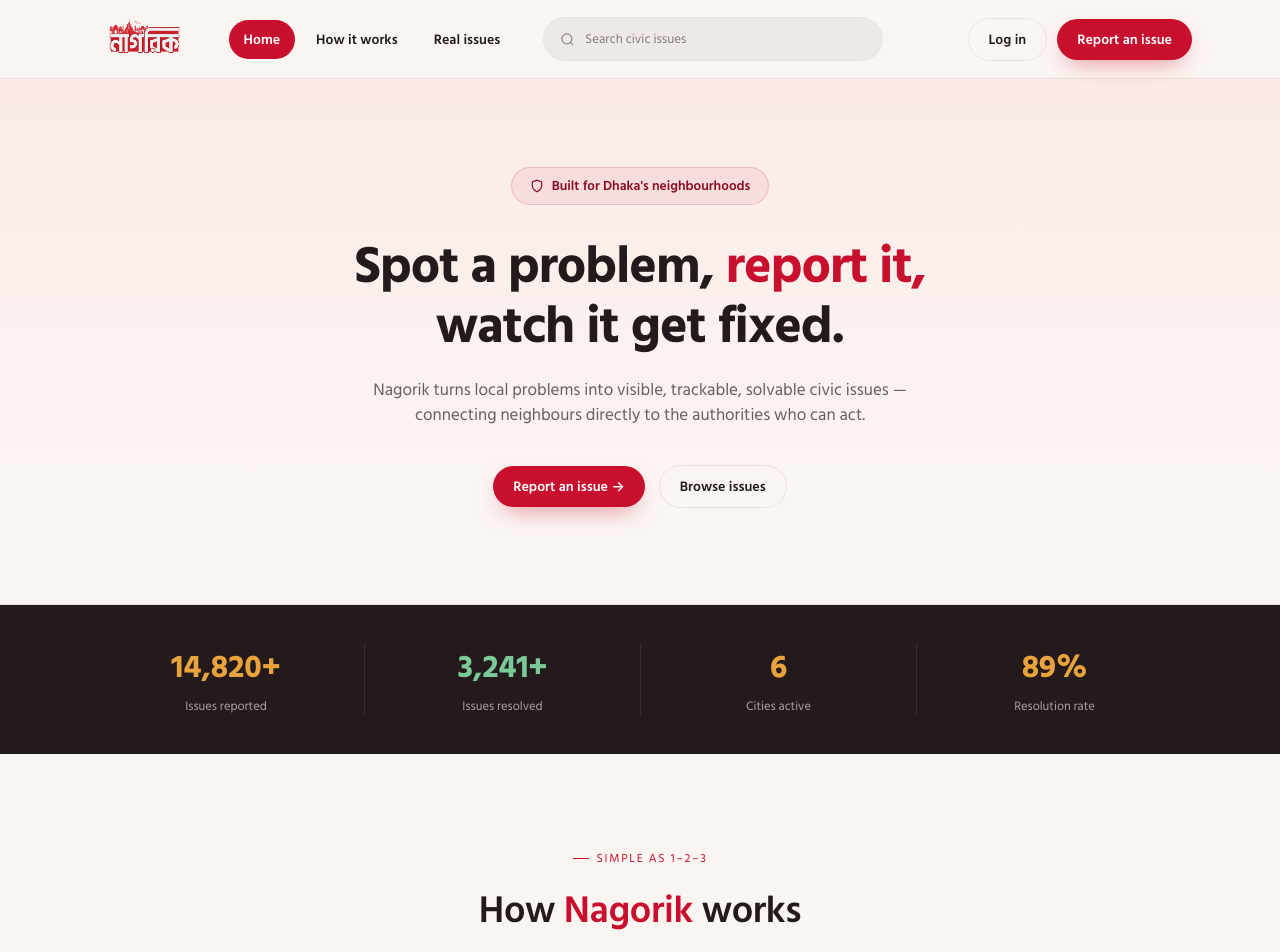
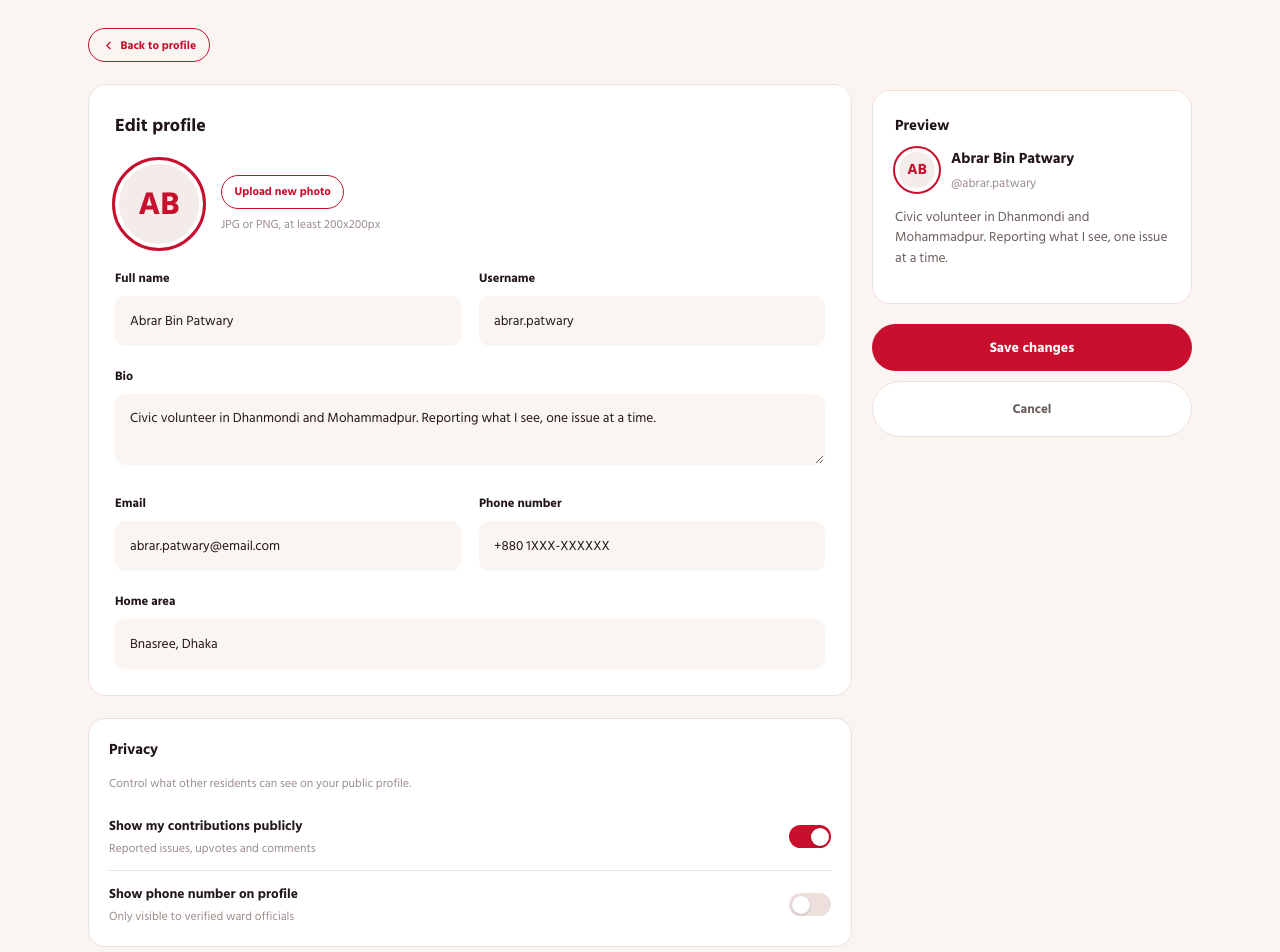
Before and after one commit to Akib-10/nagorik, a React (Vite) app in the folder frontend/: page /edit_profile in a window 1280 px wide. Before the commit this address led to /. Shown: the top 952 px of the page. Built offline with nearby package versions, Linux system fonts and the light colour scheme.

Commit message:
Profile Edit Page added

```diff
--- a/frontend/src/App.jsx
+++ b/frontend/src/App.jsx
@@ -3,6 +3,7 @@
 import Login from './pages/Login.jsx'
 import BrowseFeed from './pages/BrowseFeed.jsx'
 import UserProfile from './pages/UserProfile.jsx'
+import ProfileEdit from './pages/ProfileEdit.jsx'
 import ReportIssue from './pages/ReportIssue.jsx'
 
 export default function App() {
@@ -12,6 +13,7 @@
       <Route path="/login" element={<Login />} />
       <Route path="/browse_feed" element={<BrowseFeed />} />
       <Route path="/user" element={<UserProfile />} />
+      <Route path="/edit_profile" element={<ProfileEdit />} />
       <Route path="/report" element={<ReportIssue />} />
       <Route path="*" element={<Navigate to="/" replace />} />
     </Routes>
--- /dev/null
+++ b/frontend/src/pages/ProfileEdit.jsx
@@ -0,0 +1,168 @@
+import { useEffect, useState } from 'react'
+import { Link } from 'react-router-dom'
+import usePageStyles from '../hooks/usePageStyles'
+
+const FIELD_DEFAULTS = {
+  fullName: 'Abrar Bin Patwary',
+  username: 'abrar.patwary',
+  bio: 'Civic volunteer in Dhanmondi and Mohammadpur. Reporting what I see, one issue at a time.',
+  email: 'abrar.patwary@email.com',
+  phone: '+880 1XXX-XXXXXX',
+  homeArea: 'Bnasree, Dhaka',
+}
+
+const SETTING_DEFAULTS = {
+  showContributions: true,
+  showPhone: false,
+}
+
+export default function ProfileEdit() {
+  usePageStyles('app')
+
+  useEffect(() => {
+    document.title = 'Edit Profile — নাগরিক'
+  }, [])
+
+  const [formData, setFormData] = useState(FIELD_DEFAULTS)
+  const [privacy, setPrivacy] = useState(SETTING_DEFAULTS)
+
+  const handleChange = (e) => {
+    const { name, value } = e.target
+    setFormData((prev) => ({ ...prev, [name]: value }))
+  }
+
+  const togglePrivacy = (key) => {
+    setPrivacy((prev) => ({ ...prev, [key]: !prev[key] }))
+  }
+
+  const initials = formData.fullName
+    .split(' ')
+    .filter(Boolean)
+    .slice(0, 2)
+    .map((w) => w[0])
+    .join('')
+    .toUpperCase()
+
+  return (
+    <div className="profile-wrap">
+      <Link
+        to="/user"
+        className="mini-pill ghost"
+        style={{ width: 'fit-content', marginBottom: '22px' }}
+      >
+        <svg width="13" height="13" viewBox="0 0 24 24" fill="none" stroke="currentColor" strokeWidth="2.4" strokeLinecap="round" strokeLinejoin="round">
+          <polyline points="15 18 9 12 15 6" />
+        </svg>
+        Back to profile
+      </Link>
+
+      <div className="main-layout" style={{ padding: 0, maxWidth: 'none', margin: 0 }}>
+        {/* LEFT COLUMN: Forms */}
+        <div>
+          <section className="form-card">
+            <h2 style={{ margin: 0, fontSize: '18px', fontWeight: 800, color: 'var(--heading)' }}>Edit profile</h2>
+
+            <div style={{ display: 'flex', alignItems: 'center', gap: '18px' }}>
+              <div className="avatar-lg">{initials || 'AB'}</div>
+              <div style={{ display: 'flex', flexDirection: 'column', gap: '6px' }}>
+                <button type="button" className="mini-pill ghost" style={{ width: 'fit-content' }}>
+                  Upload new photo
+                </button>
+                <p className="setting-desc" style={{ margin: 0 }}>JPG or PNG, at least 200x200px</p>
+              </div>
+            </div>
+
+            <div className="form-grid two">
+              <div className="field">
+                <label htmlFor="fullName">Full name</label>
+                <input id="fullName" type="text" name="fullName" value={formData.fullName} onChange={handleChange} />
+              </div>
+              <div className="field">
+                <label htmlFor="username">Username</label>
+                <input id="username" type="text" name="username" value={formData.username} onChange={handleChange} />
+              </div>
+            </div>
+
+            <div className="field">
+              <label htmlFor="bio">Bio</label>
+              <textarea id="bio" name="bio" rows="2" style={{ minHeight: '70px' }} value={formData.bio} onChange={handleChange} />
+            </div>
+
+            <div className="form-grid two">
+              <div className="field">
+                <label htmlFor="email">Email</label>
+                <input id="email" type="email" name="email" value={formData.email} onChange={handleChange} />
+              </div>
+              <div className="field">
+                <label htmlFor="phone">Phone number</label>
+                <input id="phone" type="text" name="phone" value={formData.phone} onChange={handleChange} />
+              </div>
+            </div>
+
+            <div className="field">
+              <label htmlFor="homeArea">Home area</label>
+              <input id="homeArea" type="text" name="homeArea" value={formData.homeArea} onChange={handleChange} />
+            </div>
+          </section>
+
+          <section className="setting-card" style={{ marginTop: '22px' }}>
+            <h3>Privacy</h3>
+            <p className="setting-desc" style={{ marginBottom: '10px' }}>Control what other residents can see on your public profile.</p>
+
+            <div className="setting-row">
+              <div className="setting-info">
+                <span className="setting-label">Show my contributions publicly</span>
+                <span className="setting-desc">Reported issues, upvotes and comments</span>
+              </div>
+              <button
+                type="button"
+                className={`toggle${privacy.showContributions ? ' active' : ''}`}
+                onClick={() => togglePrivacy('showContributions')}
+                aria-label="Show my contributions publicly"
+              ></button>
+            </div>
+
+            <div className="setting-row">
+              <div className="setting-info">
+                <span className="setting-label">Show phone number on profile</span>
+                <span className="setting-desc">Only visible to verified ward officials</span>
+              </div>
+              <button
+                type="button"
+                className={`toggle${privacy.showPhone ? ' active' : ''}`}
+                onClick={() => togglePrivacy('showPhone')}
+                aria-label="Show phone number on profile"
+              ></button>
+            </div>
+          </section>
+        </div>
+
+        {/* RIGHT COLUMN: Preview & Actions */}
+        <aside className="sidebar">
+          <div className="panel-box">
+            <h3>Preview</h3>
+            <div style={{ display: 'flex', alignItems: 'center', gap: '12px', marginTop: '4px' }}>
+              <div className="avatar-lg" style={{ width: '44px', height: '44px', fontSize: '15px', outlineWidth: '2px' }}>
+                {initials || 'AB'}
+              </div>
+              <div>
+                <p style={{ margin: 0, fontSize: '15px', fontWeight: 800, color: 'var(--heading)' }}>{formData.fullName || 'Name'}</p>
+                <p style={{ margin: '2px 0 0', fontSize: '12.5px', color: 'var(--muted)' }}>@{formData.username || 'username'}</p>
+              </div>
+            </div>
+            <p style={{ marginTop: '14px', fontSize: '13.5px', lineHeight: 1.5, color: 'var(--secondary)' }}>
+              {formData.bio || 'No bio provided.'}
+            </p>
+          </div>
+
+          <div style={{ display: 'flex', flexDirection: 'column', gap: '10px' }}>
+            <button type="button" className="cta-btn">Save changes</button>
+            <Link to="/user" className="loc-btn" style={{ width: '100%', justifyContent: 'center', textDecoration: 'none' }}>
+              Cancel
+            </Link>
+          </div>
+        </aside>
+      </div>
+    </div>
+  )
+}
--- a/frontend/src/pages/UserProfile.jsx
+++ b/frontend/src/pages/UserProfile.jsx
@@ -95,6 +95,8 @@
     if (expandedId === id) setExpandedId(null)
   }
 
+  const handleEditProfile = () => navigate('/edit_profile')
+
   const inProgressCount = reports.filter((r) => r.statusLabel === 'In progress').length
   const resolvedCount = reports.filter((r) => r.statusLabel === 'Resolved').length
 
@@ -113,7 +115,7 @@
 
         <section className="profile-card">
           <div className="profile-banner">
-            <button type="button" className="banner-edit">
+            <button type="button" className="banner-edit" onClick={handleEditProfile}>
               <svg width="13" height="13" viewBox="0 0 24 24" fill="none" stroke="currentColor" strokeWidth="2"><path d="M17 3a2.83 2.83 0 0 1 4 4L7.5 20.5 2 22l1.5-5.5z" /></svg>
               EDIT PROFILE
             </button>
```
Also changed, not shown: 1 other file (tests, documents, lock files or other folders).
